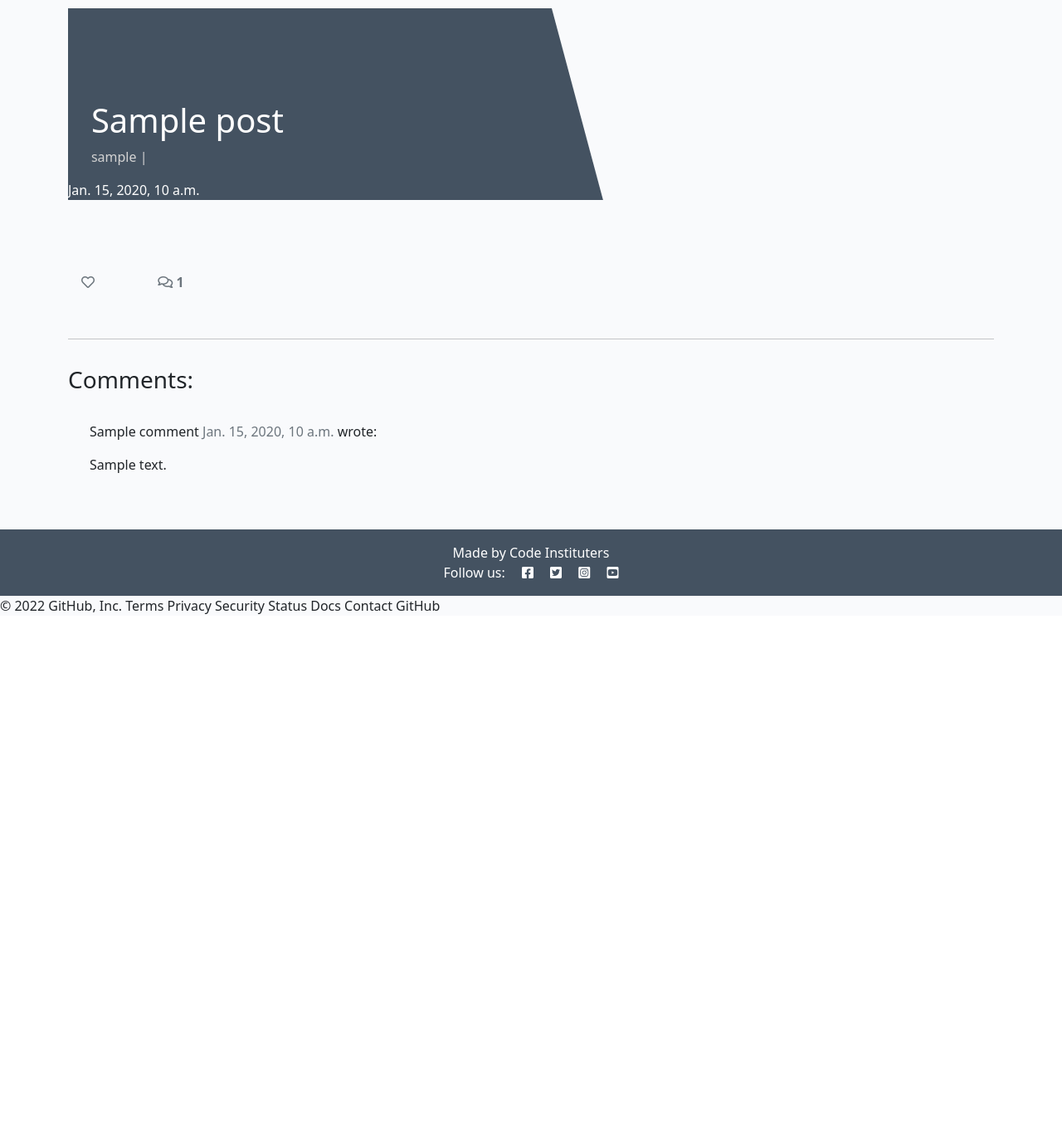
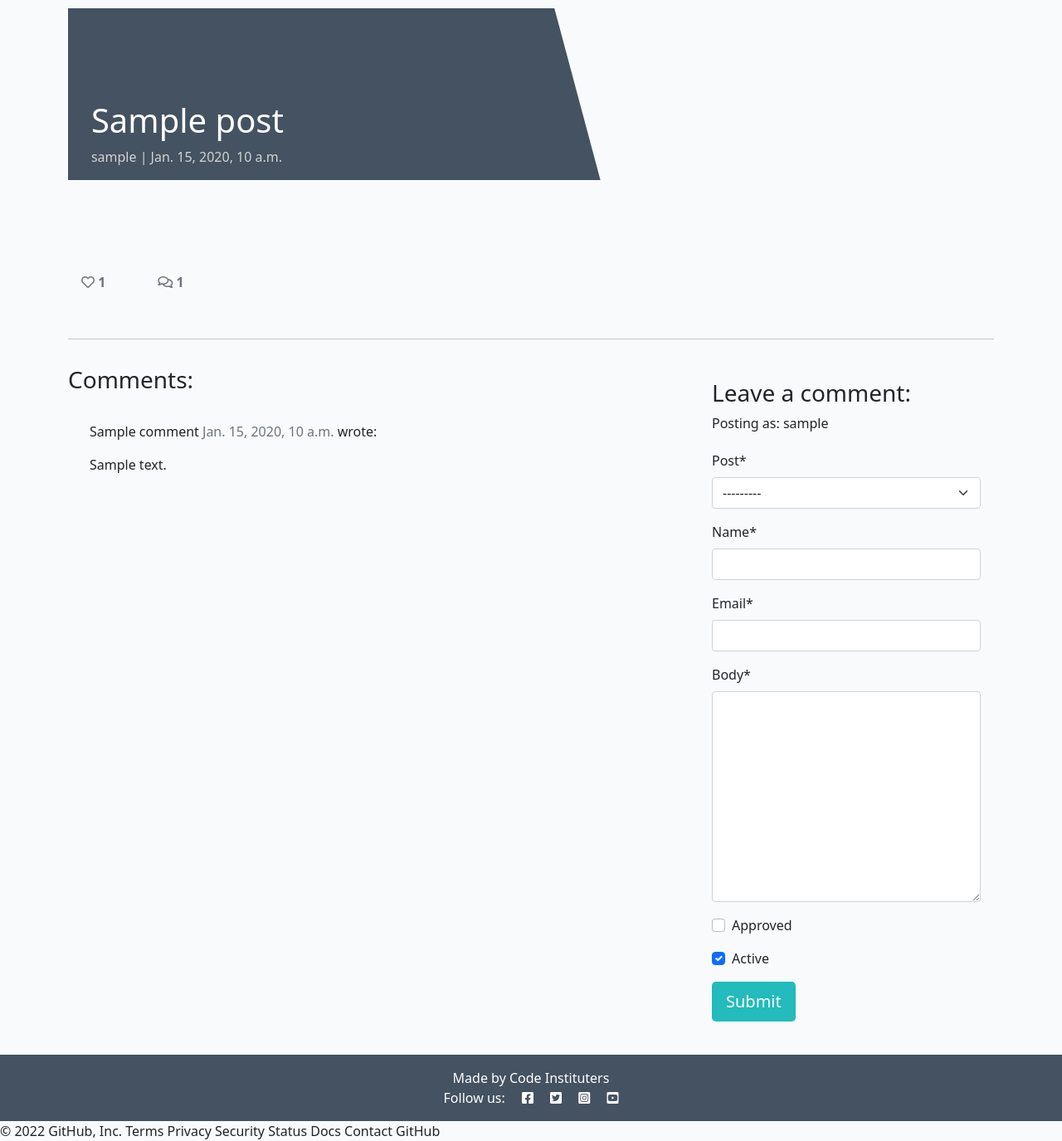
Before and after one commit to cla-cif/The-Boxscape-Blog, a Django app: a page that uses blog/templates/detail.html in a window 1280 px wide. Shown: the part 60-1435 px from the top of the page at 83% size. Before the commit the page ends 800 px from the top, so only its background shows below. Run offline with Django 3.2, Linux system fonts and the light colour scheme; a user stored in the database is signed in; tables that the repository leaves empty hold one stand-in row (values such as "Sample post"); some libraries are stand-ins or nearby versions.

Commit message:
install crispy form, create form.py, edit detail.htm, BUG: form not showing

```diff
--- /dev/null
+++ b/blog/forms.py
@@ -0,0 +1,8 @@
+from django import forms
+from .models import Comment
+
+
+class CommentForm(forms.ModelForm):
+    class Meta:
+        model = Comment
+        fields = '__all__'
--- a/blog/templates/detail.html
+++ b/blog/templates/detail.html
@@ -1,21 +1,21 @@
 {% extends 'base.html' %} {% block content %}
+{% load crispy_forms_tags %}
 
 <div class="masthead">
     <div class="container">
         <div class="row g-0">
             <div class="col-md-6 masthead-text">
                 <!-- Post title goes in these h1 tags -->
-                <h1 class="post-title"> {{ post.title }}
-                </h1>
+                <h1 class="post-title">{{ post.title }}</h1>
                 <!-- Post author goes before the | the post's created date goes after -->
-                <p class="post-subtitle">{{ post.author }} | </p> {{ post.created }}
+                <p class="post-subtitle">{{ post.author }} | {{ post.created }}</p>
             </div>
             <div class="d-none d-md-block col-md-6 masthead-image">
                 <!-- The featured image URL goes in the src attribute -->
                 {% if "placeholder" in post.featured_image.url %}
                 <img src="https://codeinstitute.s3.amazonaws.com/fullstack/blog/default.jpg" width="100%">
                 {% else %}
-                <img src="" width="100%">
+                <img src=" {{ post.featured_image.url }}" width="100%">
                 {% endif %}
             </div>
         </div>
@@ -28,18 +28,20 @@
             <div class="card-body">
                 <!-- The post content goes inside the card-text. -->
                 <!-- Use the | safe filter inside the template tags -->
-                <p class="card-text ">{{ post.content | safe }}</p>
+                <p class="card-text ">
+                    {{ post.content | safe }}
+                </p>
                 <div class="row">
 
                     <div class="col-1">
                         <!-- The number of likes goes before the closing strong tag -->
-                        <strong class="text-secondary"><i class="far fa-heart"></i> </strong>
+                        <strong class="text-secondary"><i class="far fa-heart"></i> {{ post.number_of_likes }} </strong>
                     </div>
                     <div class="col-1">
                         {% with comments.count as total_comments %}
                         <strong class="text-secondary"><i class="far fa-comments"></i>
                             <!-- Our total_comments variable goes before the closing strong tag -->
-                            {{ total_comments}} </strong>
+                            {{ total_comments }}</strong>
                         {% endwith %}
                     </div>
                 </div>
@@ -55,8 +57,8 @@
         <div class="col-md-8 card mb-4  mt-3 ">
             <h3>Comments:</h3>
             <div class="card-body">
-                <!-- We want a for loop inside the tags to iterate through each comment in comments -->
-                {% for comment in comments%}
+                <!-- We want a for loop inside the empty control tags to iterate through each comment in comments -->
+                {% for comment in comments %}
                 <div class="comments" style="padding: 10px;">
                     <p class="font-weight-bold">
                         <!-- The commenter's name goes here. Check the model if you're not sure what that is -->
@@ -76,6 +78,22 @@
         <div class="col-md-4 card mb-4  mt-3 ">
             <div class="card-body">
                 <!-- For later -->
+                {% if commented %}
+                <div class="alert alert-success" role="alert">
+                    Your comment is awaiting approval
+                </div>
+                {% else %}
+                {% if user.is_authenticated %}
+
+                <h3>Leave a comment:</h3>
+                <p>Posting as: {{ user.username }}</p>
+                <form method="post" class="uniForm" style="margin-top: 1.3em;">
+                    {{ comment_form | crispy }}
+                    {% csrf_token %}
+                    <button type="submit" class="btn btn-signup btn-lg">Submit</button>
+                </form>
+                {% endif %}
+                {% endif %}
             </div>
         </div>
     </div>
--- a/blog/views.py
+++ b/blog/views.py
@@ -1,6 +1,7 @@
 from django.shortcuts import render, get_object_or_404
 from django.views import generic, View
 from .models import Post
+from .forms import CommentForm
 
 
 # def post_list(request):
@@ -46,6 +47,6 @@ class PostDetail(View):
                 "comments": comments,
                 "commented": False,
                 "liked": liked,
-                # "comment_form": CommentForm()
+                "comment_form": CommentForm()
             },
         )
--- a/boxscape/settings.py
+++ b/boxscape/settings.py
@@ -48,6 +48,8 @@ INSTALLED_APPS = [
     'allauth',
     'cloudinary',
     'cloudinary_storage',
+    'crispy_forms',
+    'crispy_bootstrap5',
     'django.contrib.staticfiles',
     'blog',
 ]
@@ -57,6 +59,9 @@ SITE_ID = 1
 LOGIN_REDIRECT_URL = '/'
 LOGOUT_REDIRECT_URL = '/'
 ACCOUNT_EMAIL_VERIFICATION = 'none'
+
+CRISPY_ALLOWED_TEMPLATE_PACKS = "bootstrap5"
+CRISPY_TEMPLATE_PACK = "bootstrap5"
 
 MIDDLEWARE = [
     'django.middleware.security.SecurityMiddleware',
--- a/requirements.txt
+++ b/requirements.txt
@@ -1,9 +1,11 @@
 asgiref==3.5.2
 cloudinary==1.29.0
+crispy-bootstrap5==0.6
 dj-database-url==0.5.0
 dj3-cloudinary-storage==0.0.6
 Django==3.2.13
 django-allauth==0.51.0
+django-crispy-forms==1.14.0
 gunicorn==20.1.0
 oauthlib==3.2.0
 psycopg2==2.9.3
```
Lines whose indentation alone changed are shown as unchanged.
